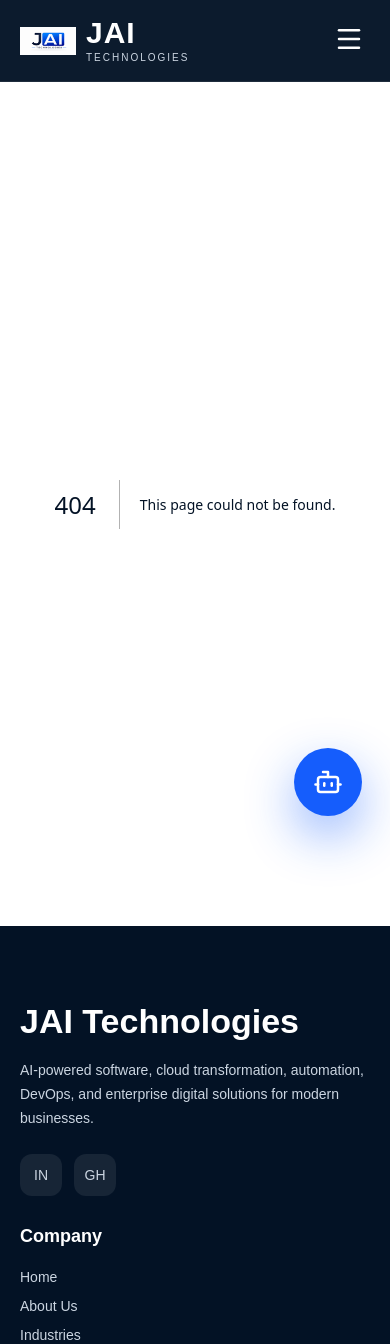
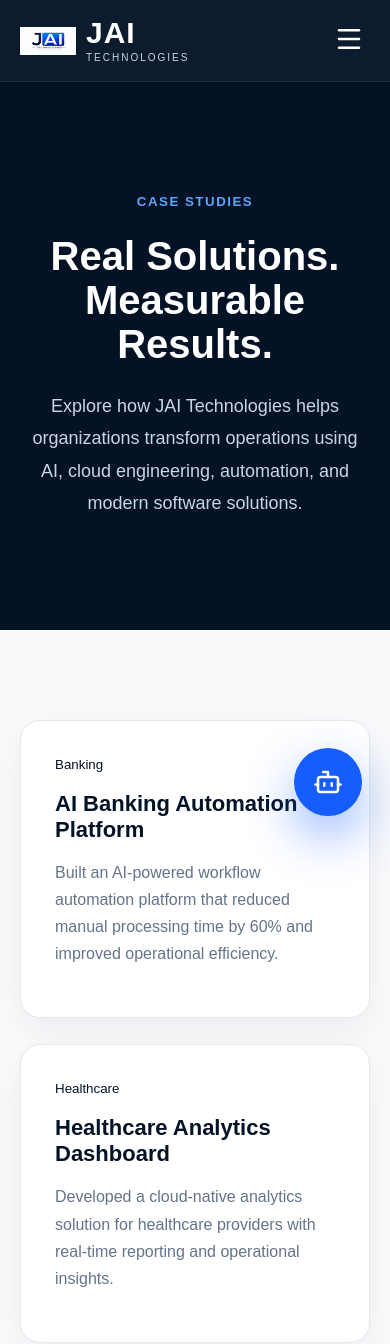
Before and after one commit to Muniganti005/jai-technologies, a Next.js app: page /case-studies in a window 390 px wide. Before the commit this address had no page. Shown: the top 1344 px of the page. Built offline with nearby package versions, Linux system fonts and the light colour scheme.

Commit message:
FIRST-FIX: add case studies page

```diff
--- /dev/null
+++ b/app/case-studies/page.tsx
@@ -0,0 +1,51 @@
+export default function CaseStudiesPage() {
+  const studies = [
+    {
+      title: "AI Banking Automation Platform",
+      industry: "Banking",
+      description:
+        "Built an AI-powered workflow automation platform that reduced manual processing time by 60% and improved operational efficiency.",
+    },
+    {
+      title: "Healthcare Analytics Dashboard",
+      industry: "Healthcare",
+      description:
+        "Developed a cloud-native analytics solution for healthcare providers with real-time reporting and operational insights.",
+    },
+    {
+      title: "Retail Recommendation Engine",
+      industry: "Retail",
+      description:
+        "Implemented AI-driven product recommendations that improved customer engagement and increased conversions.",
+    },
+  ];
+
+  return (
+    <main>
+      <section className="about-hero">
+        <div className="jai-container">
+          <small>CASE STUDIES</small>
+          <h1>Real Solutions. Measurable Results.</h1>
+          <p>
+            Explore how JAI Technologies helps organizations transform operations
+            using AI, cloud engineering, automation, and modern software solutions.
+          </p>
+        </div>
+      </section>
+
+      <section className="home-section">
+        <div className="jai-container">
+          <div className="cards-grid">
+            {studies.map((study) => (
+              <div className="clean-card" key={study.title}>
+                <small>{study.industry}</small>
+                <h3>{study.title}</h3>
+                <p>{study.description}</p>
+              </div>
+            ))}
+          </div>
+        </div>
+      </section>
+    </main>
+  );
+}
--- a/app/globals.css
+++ b/app/globals.css
@@ -1399,72 +1399,6 @@ img {
     border-radius: 24px;
   }
 
-  /* =========================
-   ENTERPRISE STATS SECTION
-========================= */
-
-.stats-section {
-  padding: 50px 0;
-  background: #f8fafc;
-}
-
-.stats-grid {
-  display: grid;
-  grid-template-columns: repeat(4, 1fr);
-  gap: 24px;
-}
-
-.stat-card {
-  background: white;
-  border-radius: 18px;
-  padding: 30px;
-  text-align: center;
-  border: 1px solid #e5e7eb;
-  box-shadow: 0 10px 30px rgba(15, 23, 42, 0.08);
-  transition: all 0.3s ease;
-}
-
-.stat-card:hover {
-  transform: translateY(-5px);
-}
-
-.stat-card h2 {
-  font-size: 38px;
-  font-weight: 700;
-  color: #2563eb;
-  margin-bottom: 10px;
-}
-
-.stat-card p {
-  color: #64748b;
-  font-weight: 600;
-}
-
-@media (max-width: 768px) {
-  .stats-grid {
-    grid-template-columns: repeat(2, 1fr);
-  }
-}
-
-@media (max-width: 480px) {
-  .stats-grid {
-    grid-template-columns: 1fr;
-  }
-}
-
-.mobile-contact-btn {
-  display: none;
-}
-
-@media (max-width: 768px) {
-  .mobile-contact-btn {
-    display: inline-flex;
-  }
-
-  .desktop-contact {
-    display: none;
-  }
-}
 
 /* FIRST-FIX Navbar contact button fix */
 .nav-menu .mobile-contact-btn {
```
